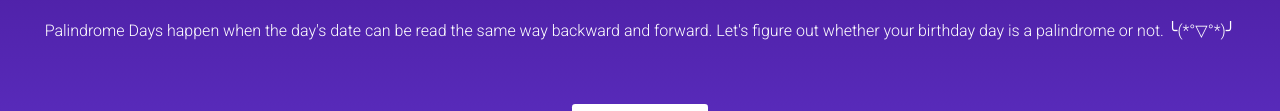
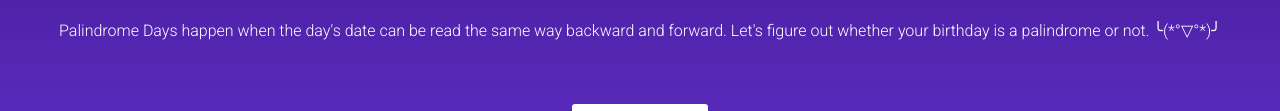
Before and after one commit to NeeshuSharmaa/palindrome-birthday, a plain HTML site: page index.html in a window 1280 px wide. Shown: the part 225-336 px from the top of the page. Drawn offline with Linux system fonts and the light colour scheme.

Commit message:
Correction: grammatical error

```diff
--- a/index.html
+++ b/index.html
@@ -10,7 +10,7 @@
 <body>
     <div id="flex-box">
         <h1> Palindrome Birthday</h1>
-        <p class="p-style">Palindrome Days happen when the day's date can be read the same way backward and forward. Let's figure out whether your birthday day is a palindrome or not. ╰(*°▽°*)╯</p>
+        <p class="p-style">Palindrome Days happen when the day's date can be read the same way backward and forward. Let's figure out whether your birthday is a palindrome or not. ╰(*°▽°*)╯</p>
         <input type="date" id="bday-input">
 
         <button id="check-btn" onmouseover="" style="cursor: pointer;">Check</button>
```
